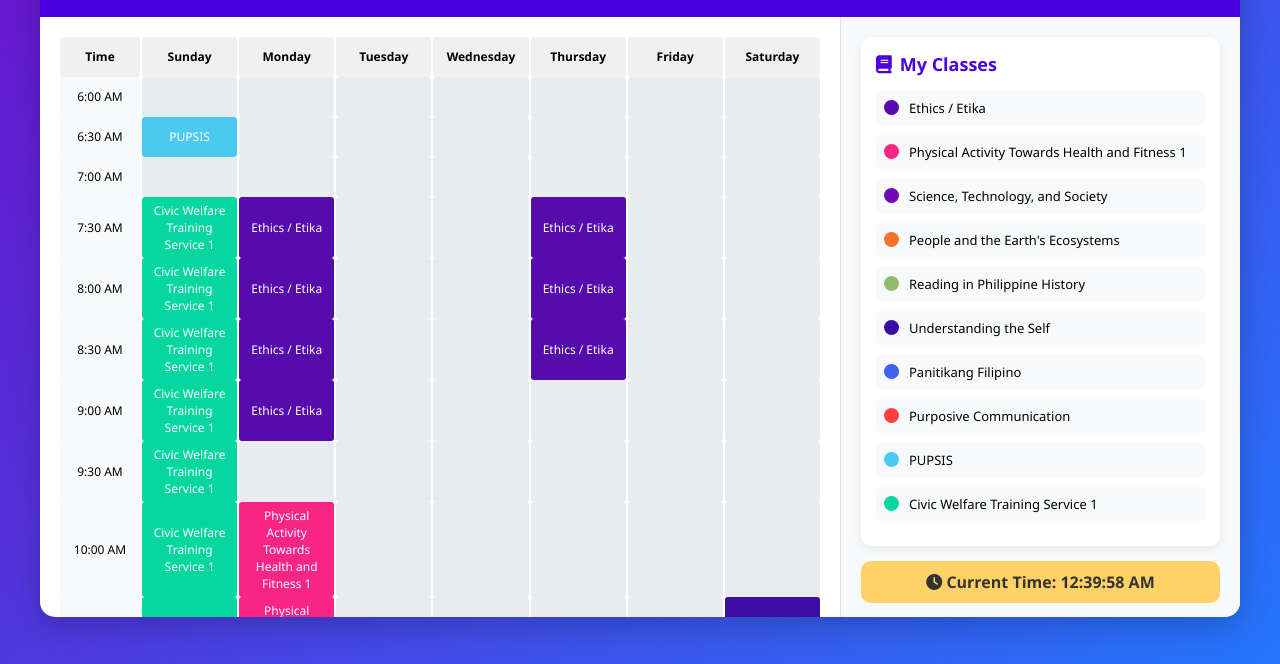
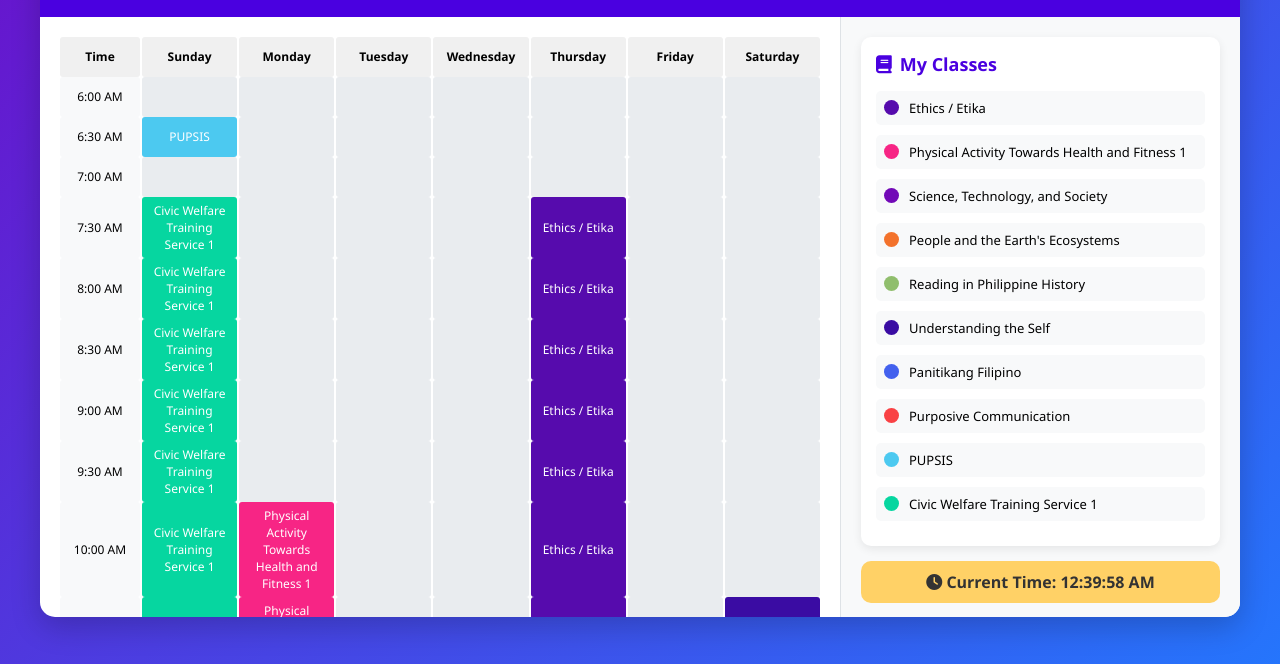
Before and after one commit to GrabiKuni/GrabiKuni.github.io, a plain HTML site: page index.html in a window 1280 px wide. Shown: the part 136-800 px from the top of the page. Drawn offline with Linux system fonts and the light colour scheme.

Commit message:
index.html

```diff
--- a/index.html
+++ b/index.html
@@ -146,10 +146,6 @@ document.addEventListener('DOMContentLoaded', function() {
     {day:0,time:'10:30 AM',name:'Civic Welfare Training Service 1'},
 
     // Monday
-    {day:1,time:'7:30 AM',name:'Ethics / Etika'},
-    {day:1,time:'8:00 AM',name:'Ethics / Etika'},
-    {day:1,time:'8:30 AM',name:'Ethics / Etika'},
-	{day:1,time:'9:00 AM',name:'Ethics / Etika'},
     {day:1,time:'10:00 AM',name:'Physical Activity Towards Health and Fitness 1'},
     {day:1,time:'10:30 AM',name:'Physical Activity Towards Health and Fitness 1'},
     {day:1,time:'11:00 AM',name:'Physical Activity Towards Health and Fitness 1'},
@@ -173,7 +169,11 @@ document.addEventListener('DOMContentLoaded', function() {
     // Thursday
     {day:4,time:'7:30 AM',name:'Ethics / Etika'},
     {day:4,time:'8:00 AM',name:'Ethics / Etika'},
-    {day:4,time:'8:30 AM',name:'Ethics / Etika'},
+	{day:4,time:'8:30 AM',name:'Ethics / Etika'},
+    {day:4,time:'9:00 AM',name:'Ethics / Etika'},
+	{day:4,time:'9:30 AM',name:'Ethics / Etika'},
+    {day:4,time:'10:00 AM',name:'Ethics / Etika'},
+    {day:4,time:'10:30 AM',name:'Ethics / Etika'},
     {day:4,time:'6:00 PM',name:'Reading in Philippine History / Mga Babasahin Hinggil sa Kasaysayan ng Pilipinas'},
 	{day:4,time:'6:30 PM',name:'Reading in Philippine History / Mga Babasahin Hinggil sa Kasaysayan ng Pilipinas'},
     {day:4,time:'7:00 PM',name:'Reading in Philippine History / Mga Babasahin Hinggil sa Kasaysayan ng Pilipinas'},
```
